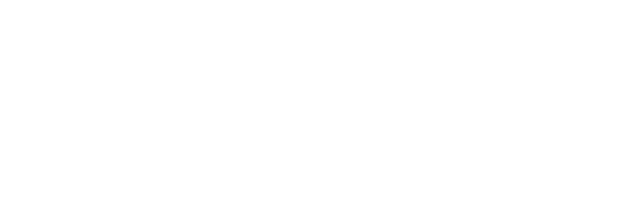
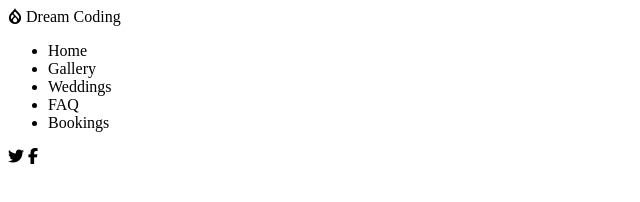
Before and after one commit to haneulji1107/nav-bar, a plain HTML site: page index.html in a window 1280 px wide. Shown: the whole page, without its empty margins (0-640 px from the left). Drawn offline with Linux system fonts and the light colour scheme.

Commit message:
HTML Done

```diff
--- a/index.html
+++ b/index.html
@@ -4,7 +4,30 @@
     <meta charset="UTF-8" />
     <meta http-equiv="X-UA-Compatible" content="IE=edge" />
     <meta name="viewport" content="width=device-width, initial-scale=1.0" />
-    <title>Document</title>
+    <script
+      defer
+      src="https://kit.fontawesome.com/45e35fb4bb.js"
+      crossorigin="anonymous"
+    ></script>
+    <title>Nav bar</title>
   </head>
-  <body></body>
+  <body>
+    <nav class="nav-bar">
+      <div class="nav-bar__column">
+        <i class="fab fa-drupal"></i>
+        <span>Dream Coding</span>
+      </div>
+      <ul class="nav-bar__column">
+        <li>Home</li>
+        <li>Gallery</li>
+        <li>Weddings</li>
+        <li>FAQ</li>
+        <li>Bookings</li>
+      </ul>
+      <div class="nav-bar__column">
+        <i class="fab fa-twitter"></i>
+        <i class="fab fa-facebook-f"></i>
+      </div>
+    </nav>
+  </body>
 </html>
```
